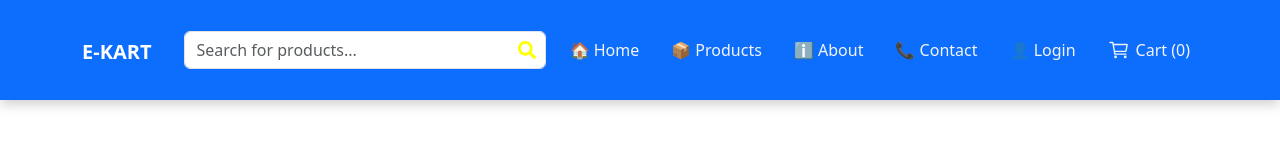
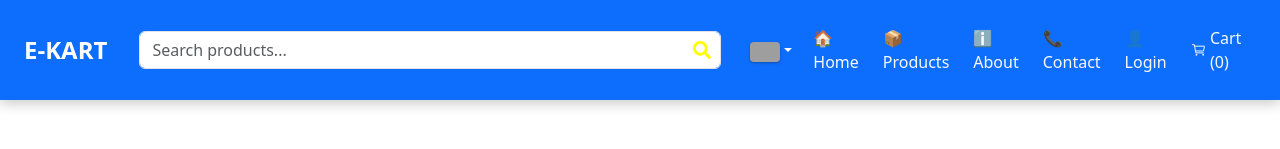
Before and after one commit to sooryajith77/ecommerce, a Next.js app: page / in a window 1280 px wide. Shown: the top 149 px of the page. Built offline with nearby package versions, Linux system fonts and the light colour scheme; grey boxes are pictures that could not be loaded.

Commit message:
small changes added in header

```diff
--- a/app/components/Header.js
+++ b/app/components/Header.js
@@ -1,4 +1,3 @@
-
 // "use client";
 // import { useSelector } from "react-redux";
 // import Link from "next/link";
@@ -123,14 +122,21 @@
 //   );
 // }
 
-
 "use client";
 
 import { useSelector } from "react-redux";
 import Link from "next/link";
 import { useState, useEffect } from "react";
 import { useRouter } from "next/navigation";
-import { Navbar, Nav, Form, FormControl, Container, Spinner } from "react-bootstrap";
+import {
+  Navbar,
+  Nav,
+  Form,
+  FormControl,
+  Container,
+  Spinner,
+  Dropdown,
+} from "react-bootstrap";
 import { FaSearch } from "react-icons/fa";
 import { IoCartOutline } from "react-icons/io5";
 import Styles from "../styles/header.module.css";
@@ -159,22 +165,18 @@ export default function Header() {
       const res = await fetch("https://dummyjson.com/products");
       const data = await res.json();
 
-      // Filter products that match search query
-      const filteredProducts = data.products.filter(p =>
+      const filteredProducts = data.products.filter((p) =>
         p.title.toLowerCase().includes(search.toLowerCase())
       );
 
-      // Extract unique categories
       const uniqueCategories = [
-        ...new Set(filteredProducts.map((p) => p.category))
+        ...new Set(filteredProducts.map((p) => p.category)),
       ];
 
       setResults(filteredProducts);
       setCategories(uniqueCategories);
     } catch (err) {
       console.error("Error fetching products:", err);
-      setResults([]);
-      setCategories([]);
     } finally {
       setLoading(false);
     }
@@ -188,30 +190,33 @@ export default function Header() {
       variant="dark"
       expand="lg"
       className={Styles.navbar}
+      style={{ width: "100%", maxWidth: "100vw" }}
       expanded={expanded}
       onToggle={() => setExpanded(!expanded)}
     >
-      <Container className={Styles.container}>
+      <Container fluid className="px-4" style={{ maxWidth: "100%" }}>
         <Link href="/" className={Styles.brand}>
-          <Navbar.Brand>E-KART</Navbar.Brand>
+          <Navbar.Brand className="fs-4 fw-bold">E-KART</Navbar.Brand>
         </Link>
 
         <Navbar.Toggle aria-controls="navbar-nav" />
+
         <Navbar.Collapse id="navbar-nav" className="justify-content-between">
-
           {/* SEARCH BAR */}
           <Form
-            className={Styles.form}
+            className="position-relative w-100 my-3 my-lg-0 mx-lg-3"
+            style={{ maxWidth: "600px", width: "100%" }}
             onSubmit={handleSearch}
-            style={{ position: "relative", width: "300px" }}
           >
             <FormControl
               type="text"
-              placeholder="Search for products..."
+              placeholder="Search products..."
               value={search}
               onChange={(e) => setSearch(e.target.value)}
+              className="w-100"
               style={{ paddingRight: "35px" }}
             />
+
             <FaSearch
               size={18}
               style={{
@@ -225,9 +230,9 @@ export default function Header() {
               onClick={handleSearch}
             />
 
-            {/* DROPDOWN: PRODUCTS + CATEGORIES */}
             {search && (
               <div
+                className="shadow-sm"
                 style={{
                   position: "absolute",
                   top: "105%",
@@ -235,10 +240,10 @@ export default function Header() {
                   right: 0,
                   background: "white",
                   zIndex: 1000,
-                  maxHeight: "300px",
+                  maxHeight: "50vh",
                   overflowY: "auto",
                   border: "1px solid #ccc",
-                  borderRadius: "4px",
+                  borderRadius: "6px",
                 }}
               >
                 {loading ? (
@@ -246,18 +251,17 @@ export default function Header() {
                     <Spinner animation="border" size="sm" />
                   </div>
                 ) : results.length === 0 && categories.length === 0 ? (
-                  <div className="p-2">No products found</div>
+                  <div className="p-2 text-center">No results found</div>
                 ) : (
                   <>
-                    {/* Categories */}
                     {categories.length > 0 && (
                       <div className="p-2 border-bottom">
                         <strong>Categories:</strong>
                         {categories.map((cat, index) => (
                           <Link
+                            key={index}
                             href={`/products/category/${cat}`}
-                            key={index}
-                            className="d-block text-decoration-none text-dark p-1"
+                            className="d-block text-dark text-decoration-none p-1"
                             onClick={() => {
                               setSearch("");
                               setResults([]);
@@ -265,21 +269,20 @@ export default function Header() {
                               setExpanded(false);
                             }}
                           >
-                            {cat.charAt(0).toUpperCase() + cat.slice(1)}
+                            {cat}
                           </Link>
                         ))}
                       </div>
                     )}
 
-                    {/* Products */}
                     {results.length > 0 && (
                       <div className="p-2">
                         <strong>Products:</strong>
                         {results.map((p) => (
                           <Link
+                            key={p.id}
                             href={`/products/${p.id}`}
-                            key={p.id}
-                            className="d-block text-decoration-none text-dark p-1 border-top"
+                            className="d-block text-dark text-decoration-none p-1 border-top"
                             onClick={() => {
                               setSearch("");
                               setResults([]);
@@ -287,7 +290,7 @@ export default function Header() {
                               setExpanded(false);
                             }}
                           >
-                            {p.title} - ₹{p.price}
+                            {p.title} — ₹{p.price}
                           </Link>
                         ))}
                       </div>
@@ -298,15 +301,76 @@ export default function Header() {
             )}
           </Form>
 
-          {/* NAV LINKS */}
-          <Nav className={Styles.navLinks}>
-            <Link href="/" className="nav-link">🏠 Home</Link>
-            <Link href="/products" className="nav-link">📦 Products</Link>
-            <Link href="/about" className="nav-link">ℹ️ About</Link>
-            <Link href="/contact" className="nav-link">📞 Contact</Link>
-            <Link href="/login" className="nav-link">👤 Login</Link>
-            <Link href="/cart" className="nav-link d-flex align-items-center">
-              <IoCartOutline size={22} style={{ marginRight: "6px" }} />
+  <Dropdown align="end">
+    <Dropdown.Toggle id="flag-dropdown" className={Styles.dropdownToggle}>
+      <img
+        src="https://flagcdn.com/w40/in.png"
+        alt="India"
+        width={30}
+        height={20}
+        className={Styles.flagImage}
+      />
+    </Dropdown.Toggle>
+
+    <Dropdown.Menu>
+      <Dropdown.Item href="#">
+        <img
+          src="https://flagcdn.com/w40/in.png"
+          alt="India"
+          width={30}
+          height={20}
+          style={{ marginRight: "0.5rem" }}
+        />
+        India
+      </Dropdown.Item>
+
+      <Dropdown.Item href="#">
+        <img
+          src="https://flagcdn.com/w40/us.png"
+          alt="USA"
+          width={30}
+          height={20}
+          style={{ marginRight: "0.5rem" }}
+        />
+        USA
+      </Dropdown.Item>
+
+      <Dropdown.Item href="#">
+        <img
+          src="https://flagcdn.com/w40/gb.png"
+          alt="UK"
+          width={30}
+          height={20}
+          style={{ marginRight: "0.5rem" }}
+        />
+        UK
+      </Dropdown.Item>
+    </Dropdown.Menu>
+  </Dropdown>
+
+
+          <Nav className="ms-lg-auto d-flex align-items-lg-center gap-2 flex-column flex-lg-row">
+            <Link href="/" className="nav-link text-light">
+              🏠 Home
+            </Link>
+            <Link href="/products" className="nav-link text-light">
+              📦 Products
+            </Link>
+            <Link href="/about" className="nav-link text-light">
+              ℹ️ About
+            </Link>
+            <Link href="/contact" className="nav-link text-light">
+              📞 Contact
+            </Link>
+            <Link href="/login" className="nav-link text-light">
+              👤 Login
+            </Link>
+
+            <Link
+              href="/cart"
+              className="nav-link text-light d-flex align-items-center"
+            >
+              <IoCartOutline size={22} className="me-1" />
               Cart ({totalQty})
             </Link>
           </Nav>
--- a/app/page.js
+++ b/app/page.js
@@ -28,7 +28,7 @@ export default function HomePage() {
     {
       id: 2,
       image:
-        "https://t4.ftcdn.net/jpg/04/86/72/71/360_F_486727138_LIbtjQYhz2nwYFoziXPeUIFSpdz5tiHZ.jpg",
+        "https://static.vecteezy.com/system/resources/thumbnails/011/871/820/small/online-shopping-on-phone-buy-sell-business-digital-web-banner-application-money-advertising-payment-ecommerce-illustration-search-vector.jpg",
       title: "100% Cotton Men Black Suits",
     },
     {
@@ -47,7 +47,7 @@ export default function HomePage() {
     { id: 5, src: "https://images.unsplash.com/photo-1505740420928-5e560c06d30e?fm=jpg&q=60&w=3000", title: "Headphones", price: 499 },
     { id: 6, src: "https://welpix.com/wp-content/uploads/2024/06/A-guide-to-skincare-product-photography.webp", title: "Sun cream", price: 499 },
     { id: 7, src: "https://images.pexels.com/photos/3780681/pexels-photo-3780681.jpeg", title: "Earpodes", price: 499 },
-    { id: 8, src: "https://www.jiomart.com/images/product/original/rv1cezadcf/jiebo-uv-protection-riding-square-silver-sunglasses.jpg", title: "Sun glass", price: 499 },
+    { id: 8, src:"https://media.wired.com/photos/67f09f5e6a1710031731488f/4:3/w_640%2Cc_limit/Best-Sunglasses_Roka-Oslo-2.0_Photo-Source-Boutayna-Chokrane.jpg", title: "Sun glass", price: 499 },
   ];
 
   return (
```
Also changed, not shown: app/category/[id]/page.js (+2 -56 lines).
